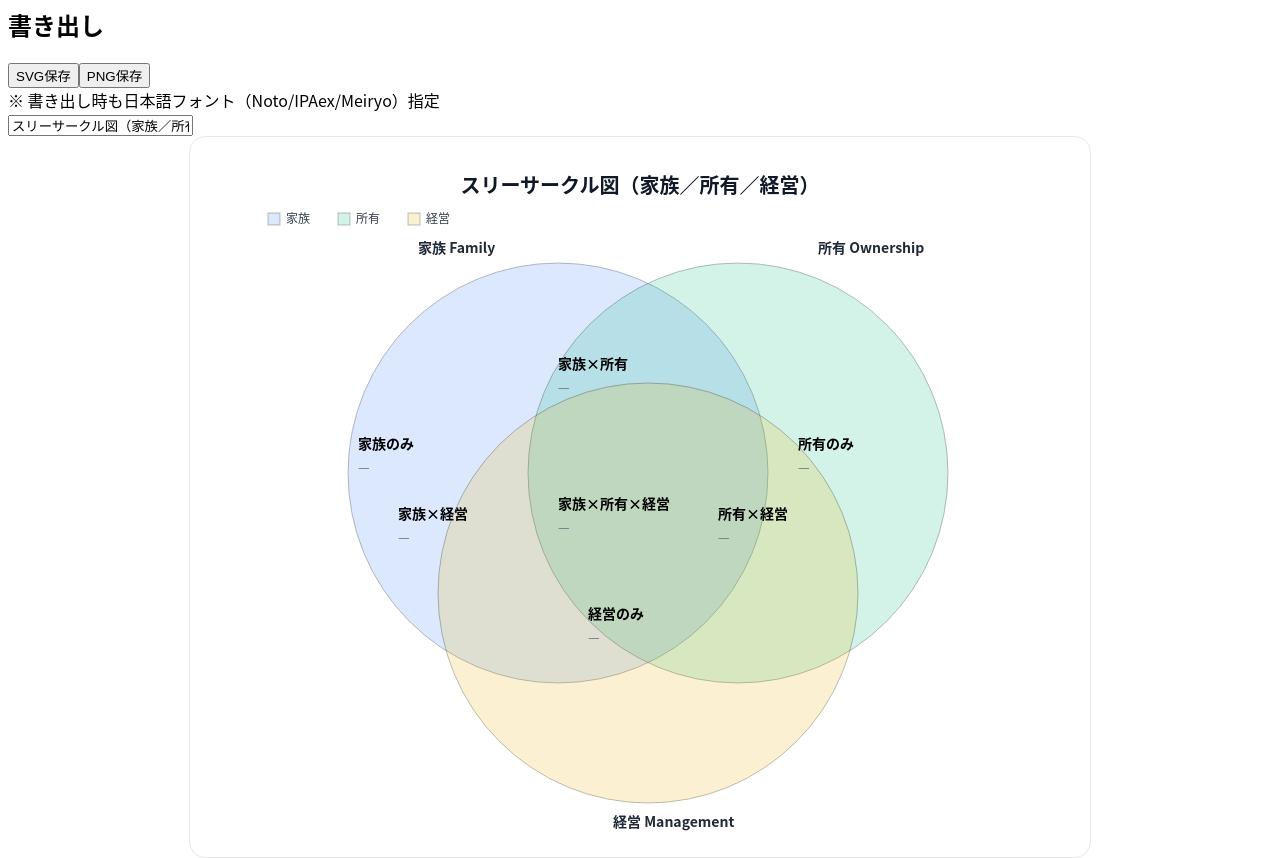
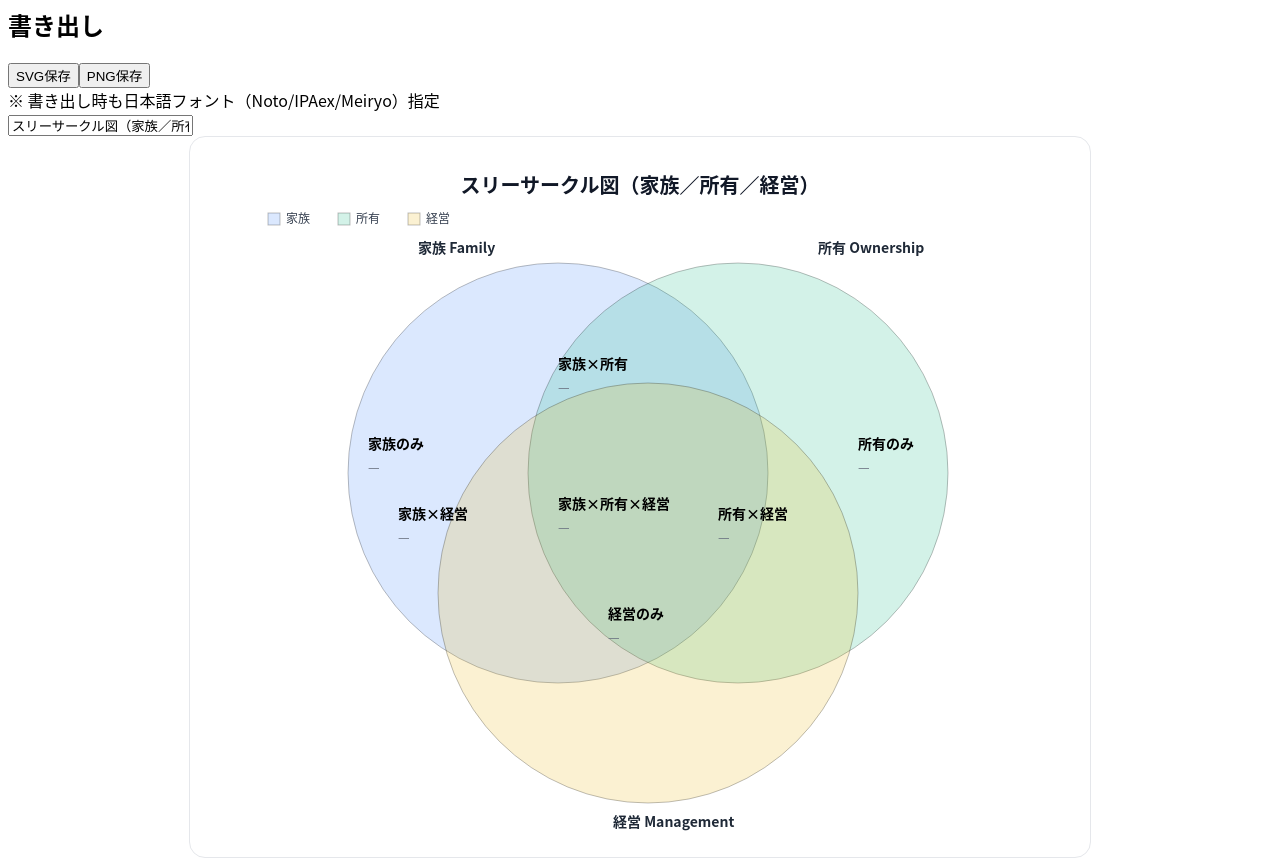
Before and after one commit to kyatoh-del/three-circle-bot, a React (Create React App) app: page / in a window 1280 px wide. Shown: the part 400-1258 px from the top of the page. Built offline with nearby package versions, Linux system fonts and the light colour scheme.

Commit message:
Update ThreeCircleBot.tsx

```diff
--- a/src/ThreeCircleBot.tsx
+++ b/src/ThreeCircleBot.tsx
@@ -183,9 +183,9 @@ const VennSVG = React.forwardRef<SVGSVGElement, { title: string; layout: Layout
           <text x={CX3 - 35} y={CY3 + R3 + 24} fontSize={14} fontWeight={700} fill="#1f2937">経営 Management</text>
 
           {/* 領域ボックス（必要に応じて x を微調整してください） */}
-          {regionBox(CX - R + 10, CY - 40, 160, 120, "家族のみ", layout.onlyF)}
-          {regionBox(CX2 + 60, CY - 40, 160, 120, "所有のみ", layout.onlyO)}   {/* 既定より+20寄せ */}
-          {regionBox(CX3 - 60, CY3 + 10, 200, 120, "経営のみ", layout.onlyM)}   {/* 既定より+20寄せ */}
+          {regionBox(CX - R + 20, CY - 40, 160, 120, "家族のみ", layout.onlyF)}
+          {regionBox(CX2 + 120, CY - 40, 160, 120, "所有のみ", layout.onlyO)}   {/* 既定より+20寄せ */}
+          {regionBox(CX3 - 40, CY3 + 10, 200, 120, "経営のみ", layout.onlyM)}   {/* 既定より+20寄せ */}
 
           {regionBox((CX + CX2) / 2 - 90, CY - 120, 180, 100, "家族×所有", layout.FO)}
           {regionBox(CX - 160, (CY + CY3) / 2 - 30, 180, 100, "家族×経営", layout.FM)}
```
